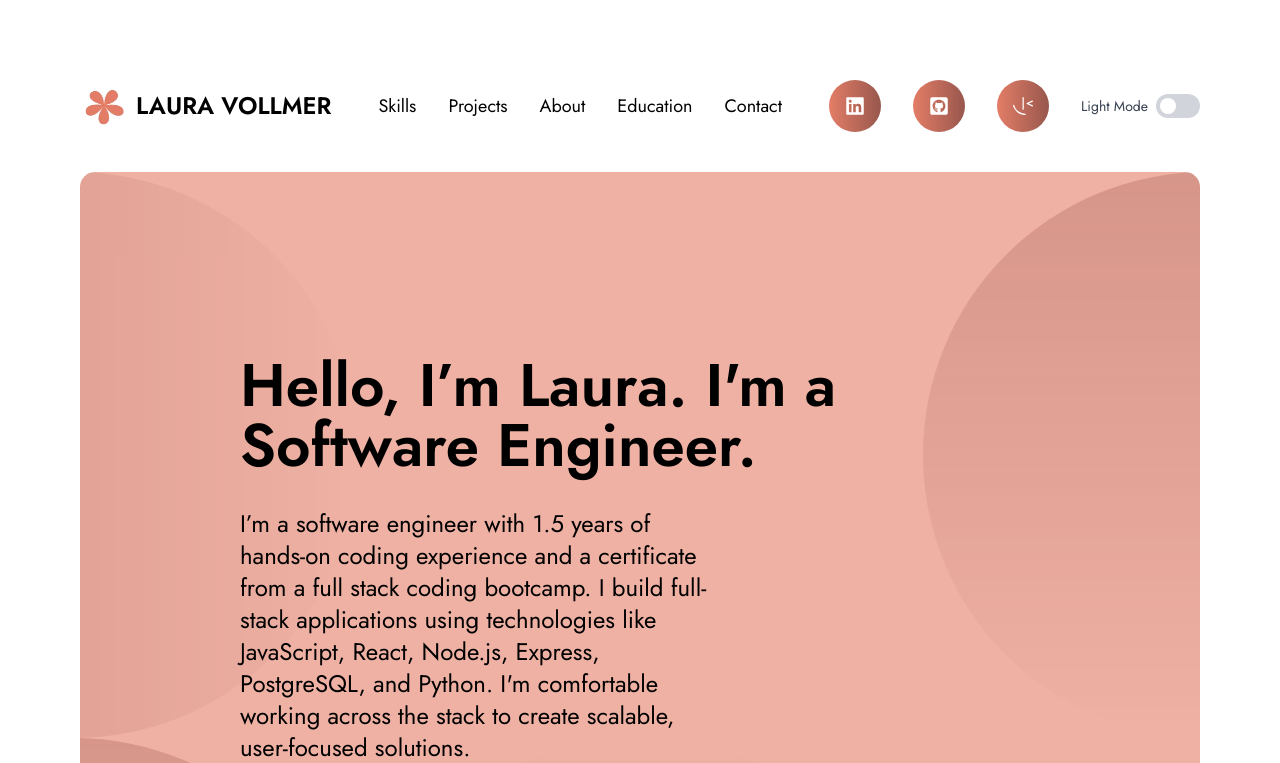
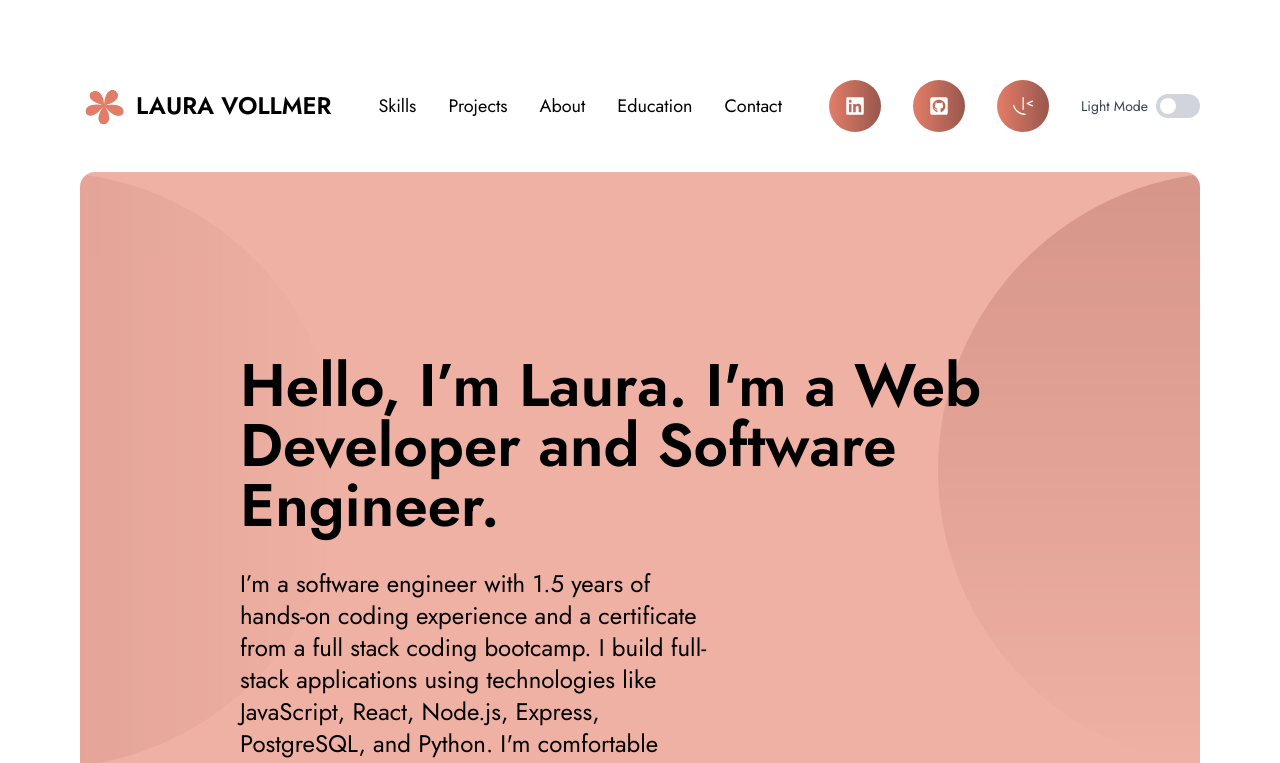
Before and after one commit to lavollmer/portfolio-lauradev, a React (Vite) app: page / in a window 1280 px wide. Shown: the top 763 px of the page. Built offline with nearby package versions, Linux system fonts and the light colour scheme.

Commit message:
Updating my Substack component

```diff
--- a/src/components/Landing.jsx
+++ b/src/components/Landing.jsx
@@ -18,7 +18,7 @@ const SplashPage = () => {
             <div className="relative z-20 p-20 space-y-8">
               <div className="flex flex-col text-left space-y-8">
                 <h1 className="text-black dark:text-white text-6xl font-semibold">
-                  Hello, I’m Laura. I'm a Software Engineer.
+                  Hello, I’m Laura. I'm a Web Developer and Software Engineer.
                 </h1>
                 <p className="text-black dark:text-white text-2xl pr-80">
                   I’m a software engineer with 1.5 years of hands-on coding experience and a certificate from a full stack coding bootcamp. I build full-stack applications using technologies like JavaScript, React, Node.js, Express, PostgreSQL, and Python. I'm comfortable working across the stack to create scalable, user-focused solutions.
--- a/src/components/Substack.jsx
+++ b/src/components/Substack.jsx
@@ -2,8 +2,7 @@ import React from 'react'
 
 const Substack = () => {
     return (
-        <div className="flex flex-col lg:flex-row items-center justify-center p-10 lg:p-40 font-jost text-black dark:text-white">
-            <div className="flex flex-col w-full md:p-20 lg:w-1/2 lg:pr-10 space-y-10">
+        <div>
             <div>
                 <h1 className="text-black dark:text-white text-3xl md:text-5xl">
                     Read My Laura Dev Substack
@@ -12,7 +11,6 @@ const Substack = () => {
             <p>This is my substack</p>
             <a href="https://lauradev1.substack.com/?utm_campaign=profile&utm_medium=profile-page">Laura Dev Substack</a>
         </div>
-        </div>
     )
 }
 
```
Lines whose indentation alone changed are shown as unchanged.
